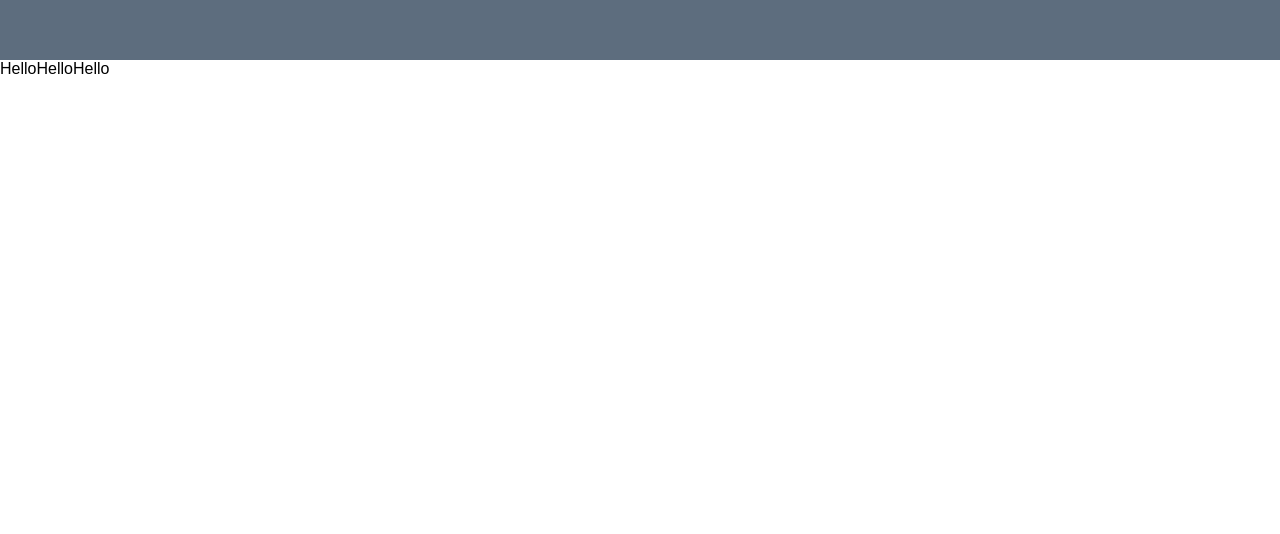
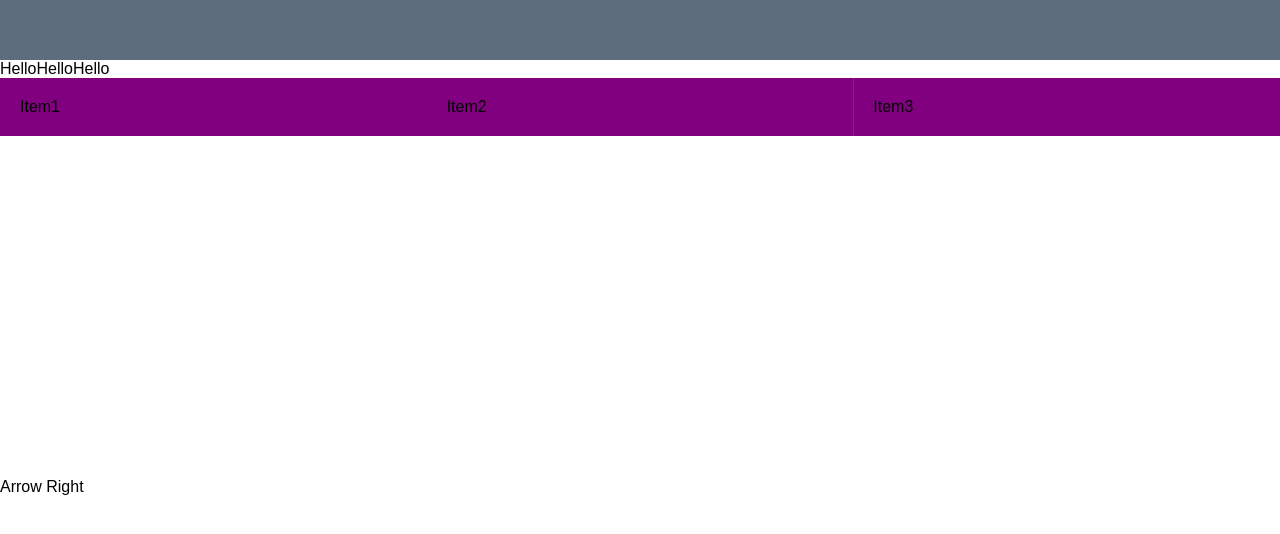
Before and after one commit to bdanzer/danzerscript-site, a React (Create React App) app: page / in a window 1280 px wide. Shown: the part 1140-1674 px from the top of the page. Before the commit the page ends 1318 px from the top, so only its background shows below. Built offline with nearby package versions, Linux system fonts and the light colour scheme.

Commit message:
Adding Slider Component
Added slider component and working through logic

```diff
--- a/src/App.js
+++ b/src/App.js
@@ -1,5 +1,7 @@
 import React, { useEffect, useState, useRef } from "react";
 import "./styles.scss";
+
+import Slider from "./components/slider";
 
 function Modal({ children, isOpen }) {
   return isOpen && <div className="modal-container">{children}</div>;
@@ -167,6 +169,7 @@ export default function App() {
       <section ref={section2} />
       <section ref={section3} />
       <Portfolio />
+      <Slider />
     </>
   );
 }
--- /dev/null
+++ b/src/components/slider.jsx
@@ -0,0 +1,52 @@
+import React, { useRef, useEffect, useState } from "react";
+
+import "./slider.scss";
+
+export default function Slider() {
+  let sliderRef = useRef();
+  const [sliderChildenState, setSliderChildren] = useState([]);
+
+  useEffect(() => {
+    let sliderChildren = sliderRef.current.children;
+    let refWidth = sliderRef.current.clientWidth;
+    // console.log(sliderChildren);
+
+    for (let i = 0; i < sliderChildren.length; i++) {
+      let child = sliderChildren[i];
+
+      let childWidth = refWidth / 3;
+
+      child.style.width = childWidth + "px";
+      child.style.flex = `0 0 ${childWidth}px`;
+      child.style.transform = `translateX(${childWidth * i}px)`;
+      // console.log();
+    }
+
+    setSliderChildren(sliderChildren);
+  }, []);
+
+  const moveSlider = () => {
+    console.log(sliderChildenState);
+    for (let i = 0; i < sliderChildenState.length; i++) {
+      let child = sliderChildenState[i];
+      console.log(child.style.transform);
+    }
+  };
+
+  return (
+    <>
+      <div ref={sliderRef} className="slider-container">
+        <div className="item">Item1</div>
+        <div className="item">Item2</div>
+        <div className="item">Item3</div>
+        <div className="item">Item4</div>
+        <div className="item">Item5</div>
+        <div className="item">Item6</div>
+        <div className="item">Item7</div>
+        <div className="item">Item8</div>
+        <div className="item">Item9</div>
+      </div>
+      <div onClick={moveSlider}>Arrow Right</div>
+    </>
+  );
+}
--- /dev/null
+++ b/src/components/slider.scss
@@ -0,0 +1,15 @@
+.item {
+  background: purple;
+  padding: 20px;
+  width: 100%;
+  position: absolute;
+}
+
+.slider-container {
+  display: flex;
+  flex-direction: row;
+  width: 100%;
+  overflow-x: hidden;
+  position: relative;
+  height: 400px
+}
--- a/src/styles.scss
+++ b/src/styles.scss
@@ -1,3 +1,7 @@
+* {
+  box-sizing: border-box
+}
+
 body {
   font-family: sans-serif;
   // height: 1700px;
```
